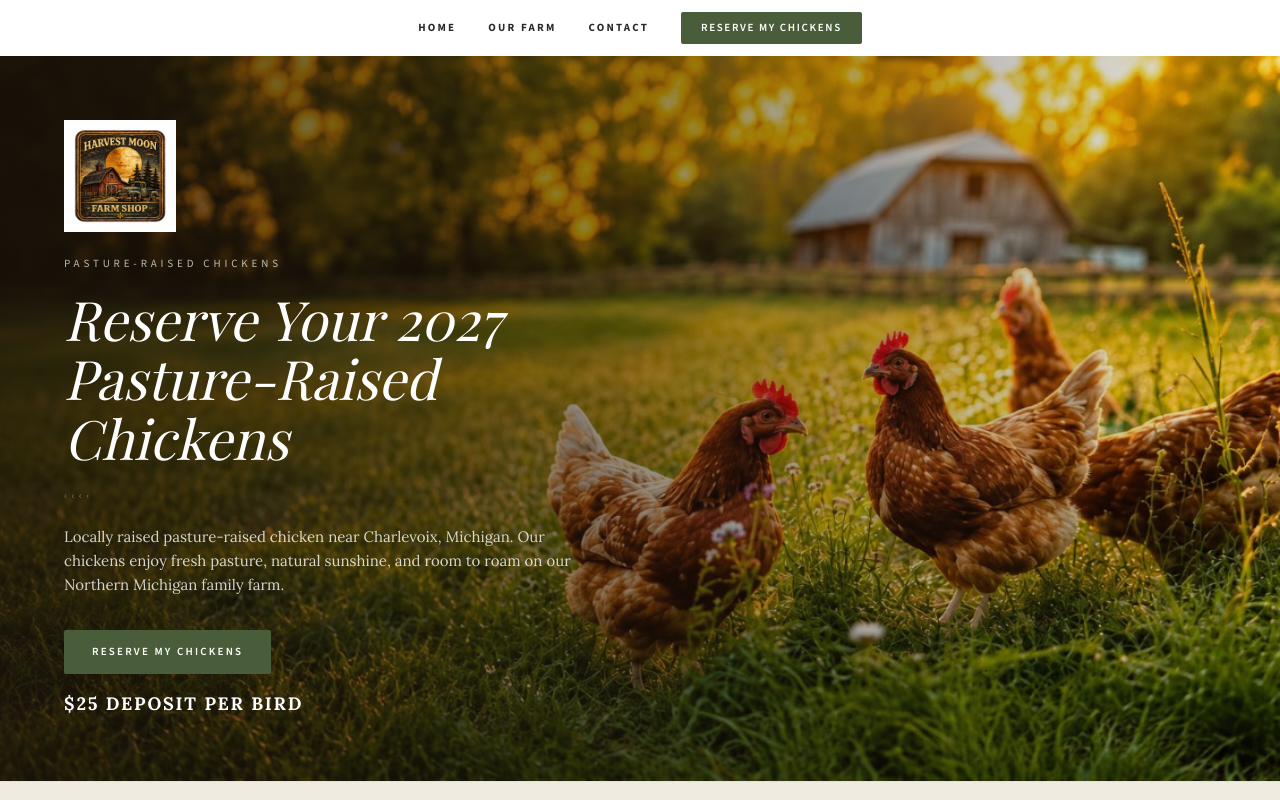
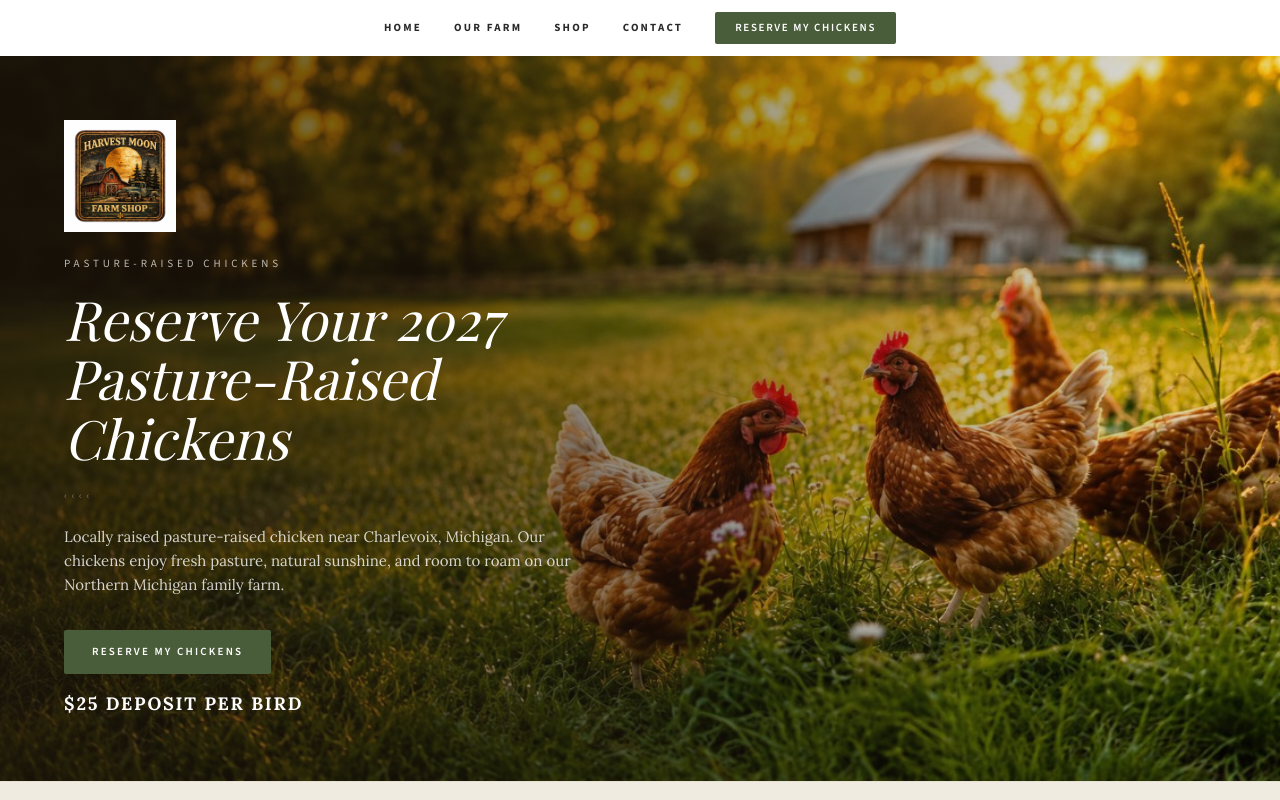
Before and after one commit to Sherryfarmshop/harvest-moon-website, a Next.js app: page / in a window 1280 px wide. Shown: the top 800 px of the page. Built offline with nearby package versions, Linux system fonts and the light colour scheme; a web font is replaced by a local one.

Commit message:
Add Shop button back to navbar - desktop and mobile

```diff
--- a/src/components/Navbar.tsx
+++ b/src/components/Navbar.tsx
@@ -21,8 +21,7 @@ export default function Navbar() {
           <div className="hidden md:flex items-center gap-8 mx-auto">
             <a href="#home" className="text-[#292929] text-[11px] font-bold tracking-[0.2em] uppercase font-source hover:text-[#8B2500] transition-colors">Home</a>
             <a href="#gallery" className="text-[#292929] text-[11px] font-bold tracking-[0.2em] uppercase font-source hover:text-[#8B2500] transition-colors">Our Farm</a>
-            <a href="#contact" className="text-[#292929] text-[11px] font-bold tracking-[0.2em] uppercase font-source hover:text-[#8B2500] transition-colors">Contact</a>
-            {/* Hidden until spring 2027: Shop (Opening 2027) | Farm Stand */}
+            <a href="#shop" class="text-[#292929] text-[11px] font-bold tracking-[0.2em] uppercase font-source hover:text-[#8B2500] transition-colors">Shop</a><a href="#contact" className="text-[#292929] text-[11px] font-bold tracking-[0.2em] uppercase font-source hover:text-[#8B2500] transition-colors">Contact</a>
             <a href="#reserve" className="bg-[#4A5D3A] text-white text-[11px] font-semibold tracking-[0.15em] uppercase font-source px-5 py-2 hover:bg-[#3E4F31] transition-colors rounded-sm">Reserve My Chickens</a>
           </div>
 
@@ -41,7 +40,6 @@ export default function Navbar() {
           <a href="#home" onClick={() => setMenuOpen(false)} className="block text-[#292929] text-sm font-bold uppercase tracking-wider font-source py-1">Home</a>
           <a href="#gallery" onClick={() => setMenuOpen(false)} className="block text-[#292929] text-sm font-bold uppercase tracking-wider font-source py-1">Our Farm</a>
           <a href="#contact" onClick={() => setMenuOpen(false)} className="block text-[#292929] text-sm font-bold uppercase tracking-wider font-source py-1">Contact</a>
-          {/* Hidden until spring 2027: Shop (Opening 2027) | Farm Stand */}
           <a href="#reserve" onClick={() => setMenuOpen(false)} className="block bg-[#4A5D3A] text-white text-center py-2.5 text-sm uppercase tracking-wider font-source font-semibold mt-2 rounded-sm">Reserve My Chickens</a>
         </div>
       </div>
```
